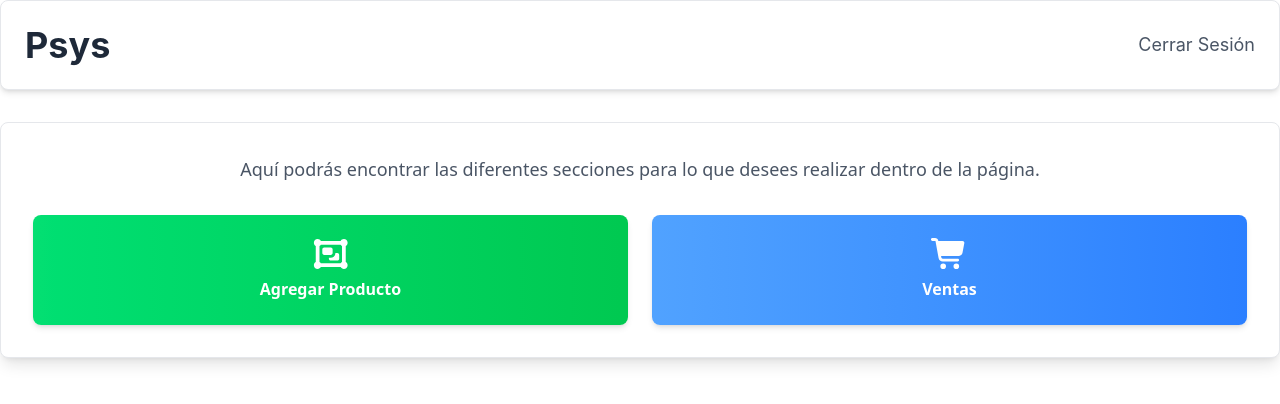
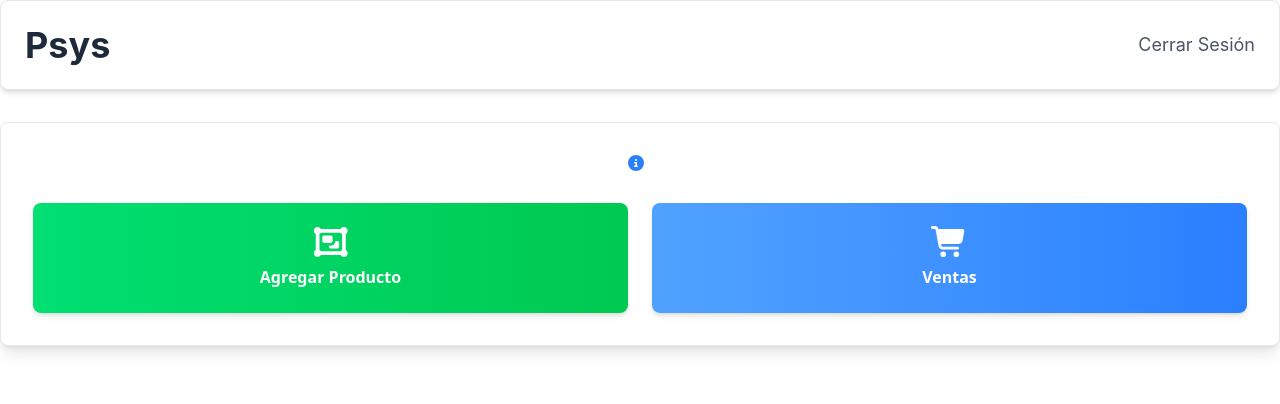
Before and after one commit to FranciscoDJVI/PSYS-FRONTEND, a React (Vite) app: page /psys in a window 1280 px wide. Shown: the top 404 px of the page. Built offline with nearby package versions, Linux system fonts and the light colour scheme.

Commit message:
add icon for more information

```diff
--- a/src/components/Sections.jsx
+++ b/src/components/Sections.jsx
@@ -1,17 +1,30 @@
+import { useState } from "react";
 import { Link } from "react-router-dom";
 import { FontAwesomeIcon } from "@fortawesome/react-fontawesome";
 import {
   faCartShopping,
   faObjectGroup,
+  faInfoCircle,
 } from "@fortawesome/free-solid-svg-icons";
 
 function Sections() {
+  const [showInfo, setShowInfo] = useState(false);
+
   return (
     <div>
       <section className="bg-white dark:bg-gray-800 shadow-lg rounded-lg p-8 border border-gray-200 dark:border-gray-700">
-        <p className="text-gray-600 dark:text-gray-300 text-lg mb-8 text-center">
-          Aquí podrás encontrar las diferentes secciones para lo que desees realizar dentro de la página.
-        </p>
+        <div className="flex justify-center items-center mb-8">
+          <FontAwesomeIcon
+            icon={faInfoCircle}
+            className="text-blue-500 dark:text-blue-400 cursor-pointer mr-2"
+            onClick={() => setShowInfo(!showInfo)}
+          />
+        </div>
+        {showInfo && (
+          <div className="bg-blue-100 dark:bg-blue-900 text-blue-800 dark:text-blue-200 p-4 rounded-lg mb-4 text-center">
+            Información adicional: Esta sección te permite navegar a las áreas principales de la aplicación, como agregar productos y gestionar ventas.
+          </div>
+        )}
         <div className="grid grid-cols-1 md:grid-cols-2 gap-6">
           <Link
             to="/products"
```
